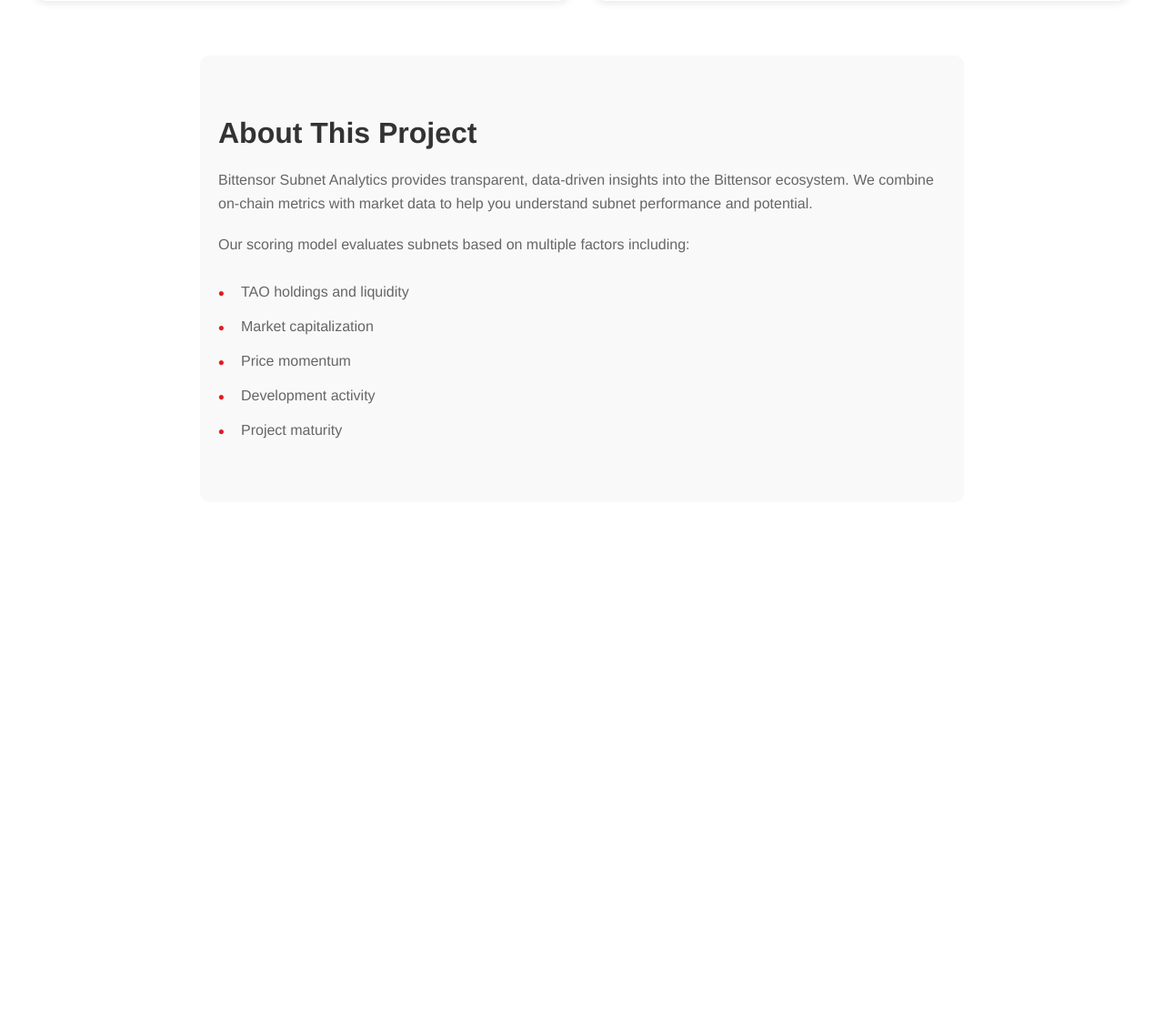
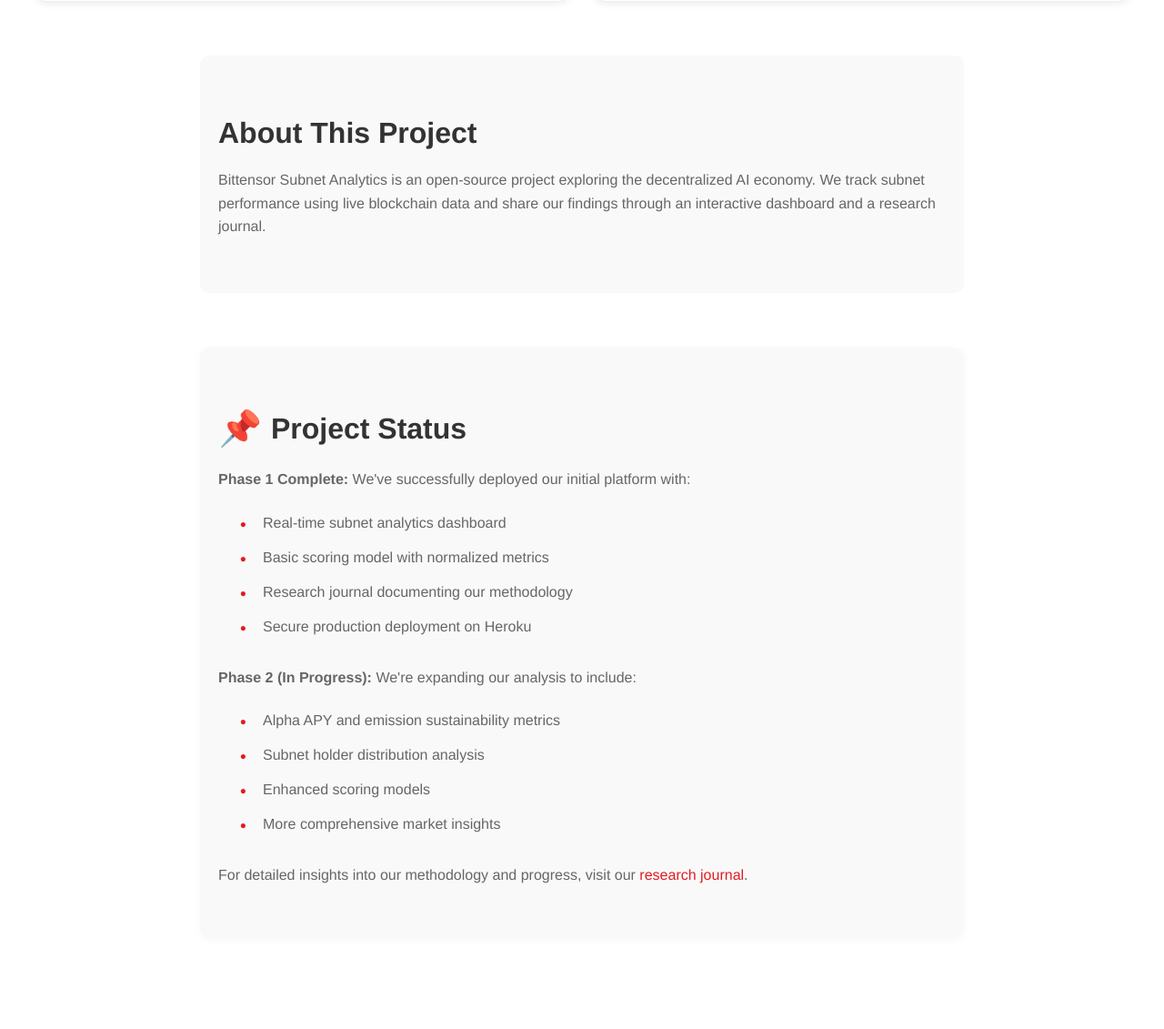
Before and after one commit to Phytys/bittensor-analytics, a Flask app: page / in a window 1280 px wide. Shown: the part 682-1813 px from the top of the page at 91% size. Before the commit the page ends 1164 px from the top, so only its background shows below. Run offline with Flask 3, Linux system fonts and the light colour scheme.

Commit message:
Styling and project status card

```diff
--- a/app/static/style.css
+++ b/app/static/style.css
@@ -448,3 +448,46 @@ body {
     background-color: #c41820;
     text-decoration: none;
   }
+
+  .status {
+    max-width: 800px;
+    margin: 60px auto;
+    padding: 40px 20px;
+    background: #f9f9f9;
+    border-radius: 10px;
+    box-shadow: 0 2px 8px rgba(0, 0, 0, 0.03);
+  }
+
+  .status h2 {
+    font-size: 2em;
+    margin-bottom: 20px;
+    color: #333;
+    display: flex;
+    align-items: center;
+    gap: 10px;
+  }
+
+  .status h2::before {
+    content: "📌";
+    font-size: 1.2em;
+  }
+
+  .status p {
+    color: #666;
+    line-height: 1.6;
+    margin: 1rem 0;
+  }
+
+  .status .feature-list {
+    margin: 1rem 0 1.5rem 1.5rem;
+  }
+
+  .status .link {
+    color: #e31b23;
+    text-decoration: none;
+    font-weight: 500;
+  }
+
+  .status .link:hover {
+    text-decoration: underline;
+  }
--- a/app/templates/index.html
+++ b/app/templates/index.html
@@ -22,15 +22,28 @@
 
   <section class="about">
     <h2>About This Project</h2>
-    <p>Bittensor Subnet Analytics provides transparent, data-driven insights into the Bittensor ecosystem. We combine on-chain metrics with market data to help you understand subnet performance and potential.</p>
-    <p>Our scoring model evaluates subnets based on multiple factors including:</p>
+    <p>Bittensor Subnet Analytics is an open-source project exploring the decentralized AI economy. We track subnet performance using live blockchain data and share our findings through an interactive dashboard and a research journal.</p>
+  </section>
+
+  <section class="status">
+    <h2>Project Status</h2>
+    <p><strong>Phase 1 Complete:</strong> We've successfully deployed our initial platform with:</p>
     <ul class="feature-list">
-      <li>TAO holdings and liquidity</li>
-      <li>Market capitalization</li>
-      <li>Price momentum</li>
-      <li>Development activity</li>
-      <li>Project maturity</li>
+      <li>Real-time subnet analytics dashboard</li>
+      <li>Basic scoring model with normalized metrics</li>
+      <li>Research journal documenting our methodology</li>
+      <li>Secure production deployment on Heroku</li>
     </ul>
+
+    <p><strong>Phase 2 (In Progress):</strong> We're expanding our analysis to include:</p>
+    <ul class="feature-list">
+      <li>Alpha APY and emission sustainability metrics</li>
+      <li>Subnet holder distribution analysis</li>
+      <li>Enhanced scoring models</li>
+      <li>More comprehensive market insights</li>
+    </ul>
+
+    <p>For detailed insights into our methodology and progress, visit our <a href="/blog" class="link">research journal</a>.</p>
   </section>
 </div>
 {% endblock %}
```
